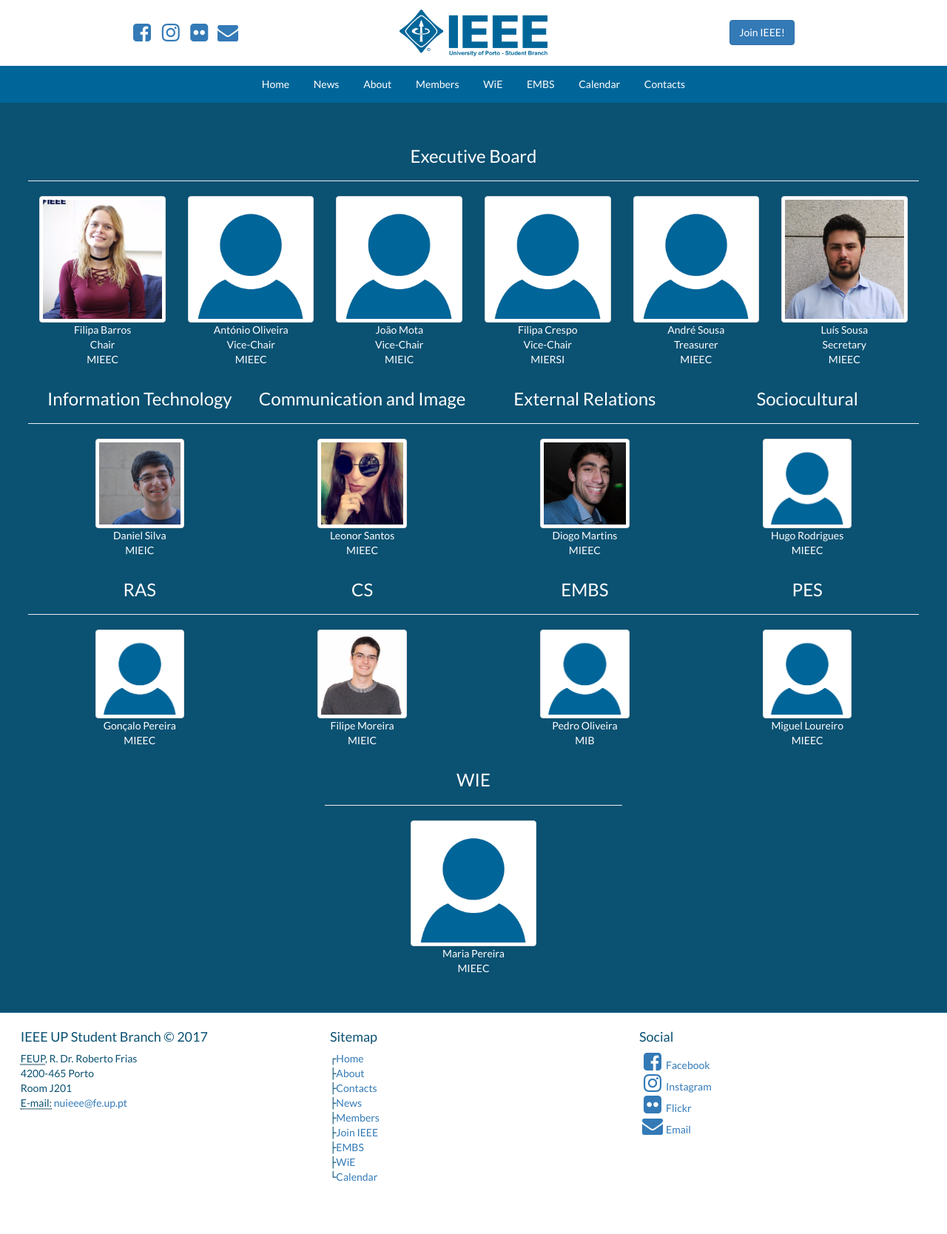
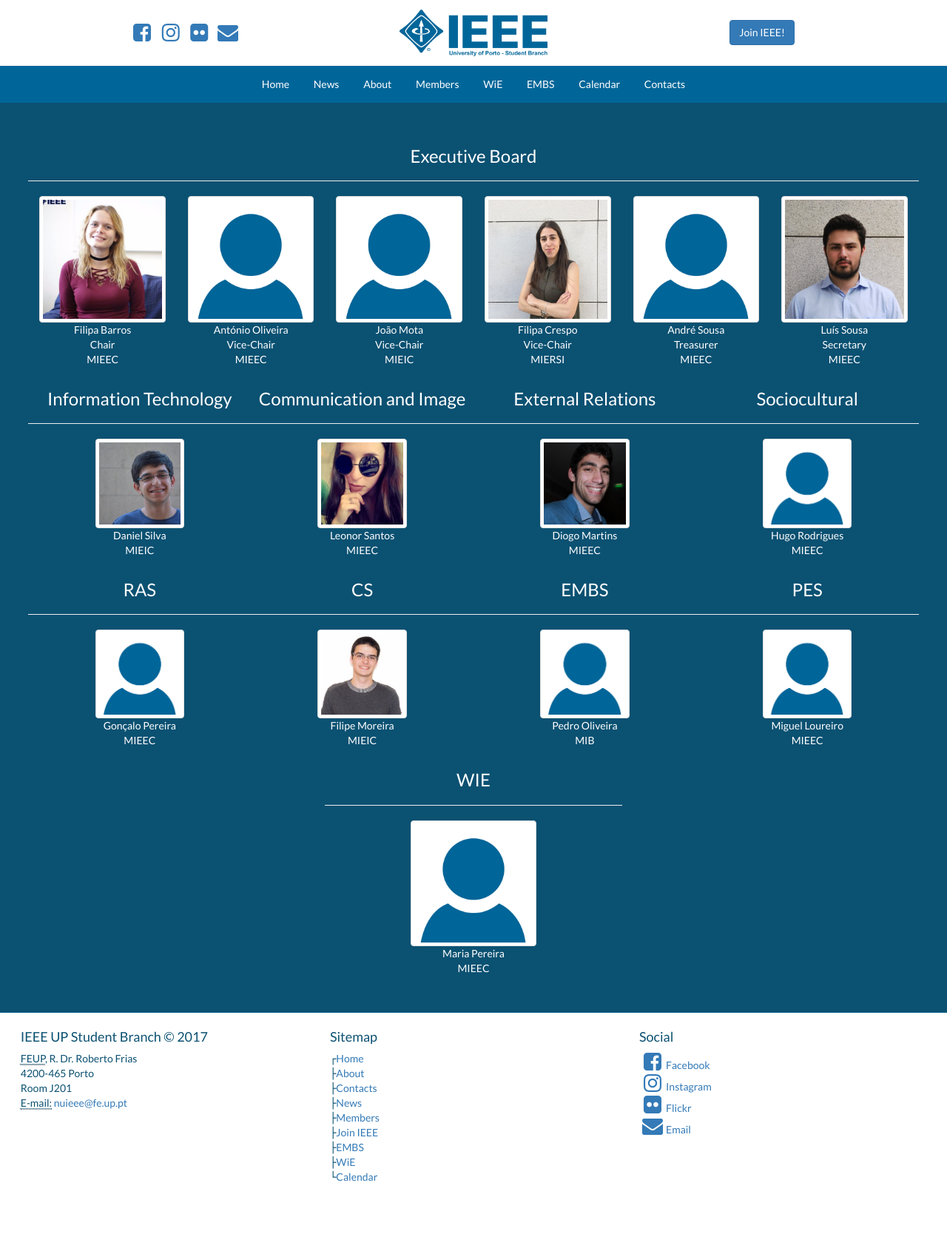
Before and after one commit to ieeeupsb/nuieee-website, a Jekyll site: the page built from members.html, in a window 1280 px wide. Shown: the whole page at 74% size. Built offline with Jekyll 4.4.1, drawn with Linux system fonts in a browser that asks for light colours; nearby versions of some CDN libraries.

Commit message:
Add Filipa Crespo's photo

```diff
--- a/_data/members.json
+++ b/_data/members.json
@@ -5,7 +5,7 @@
             {"name": "Filipa Barros","course": "MIEEC","photo": "filipabarros.jpg", "position" : "Chair"},
             {"name": "António Oliveira","course": "MIEEC", "photo": "empty.jpg", "position" : "Vice-Chair"},
             {"name": "João Mota","course": "MIEIC","photo": "empty.jpg", "position" : "Vice-Chair"},
-            {"name": "Filipa Crespo","course": "MIERSI","photo": "empty.jpg", "position" : "Vice-Chair"},
+            {"name": "Filipa Crespo","course": "MIERSI","photo": "filipacrespo.jpg", "position" : "Vice-Chair"},
             {"name": "André Sousa", "course": "MIEEC", "photo": "empty.jpg", "position" : "Treasurer"},
             {"name": "Luís Sousa","course": "MIEEC","photo": "luissousa.jpg", "position" : "Secretary"}
         ]
```
Also changed, not shown: assets/images/members/filipacrespo.jpg (added).
